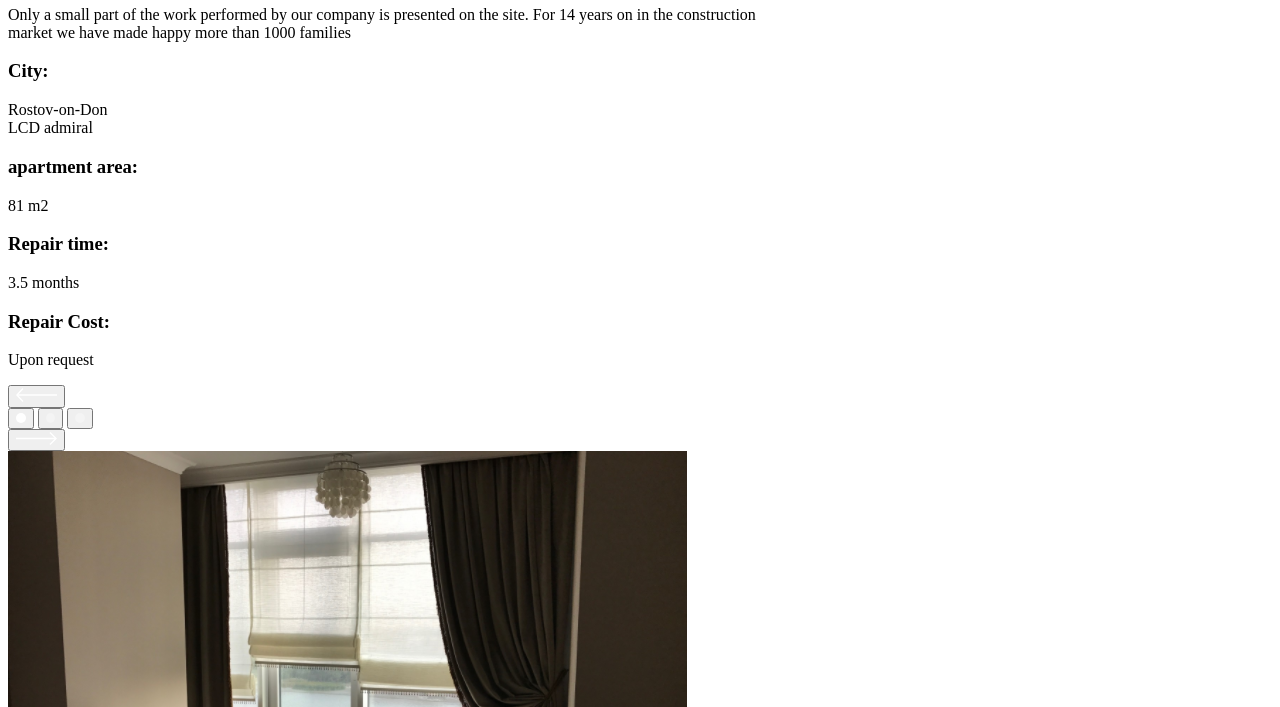
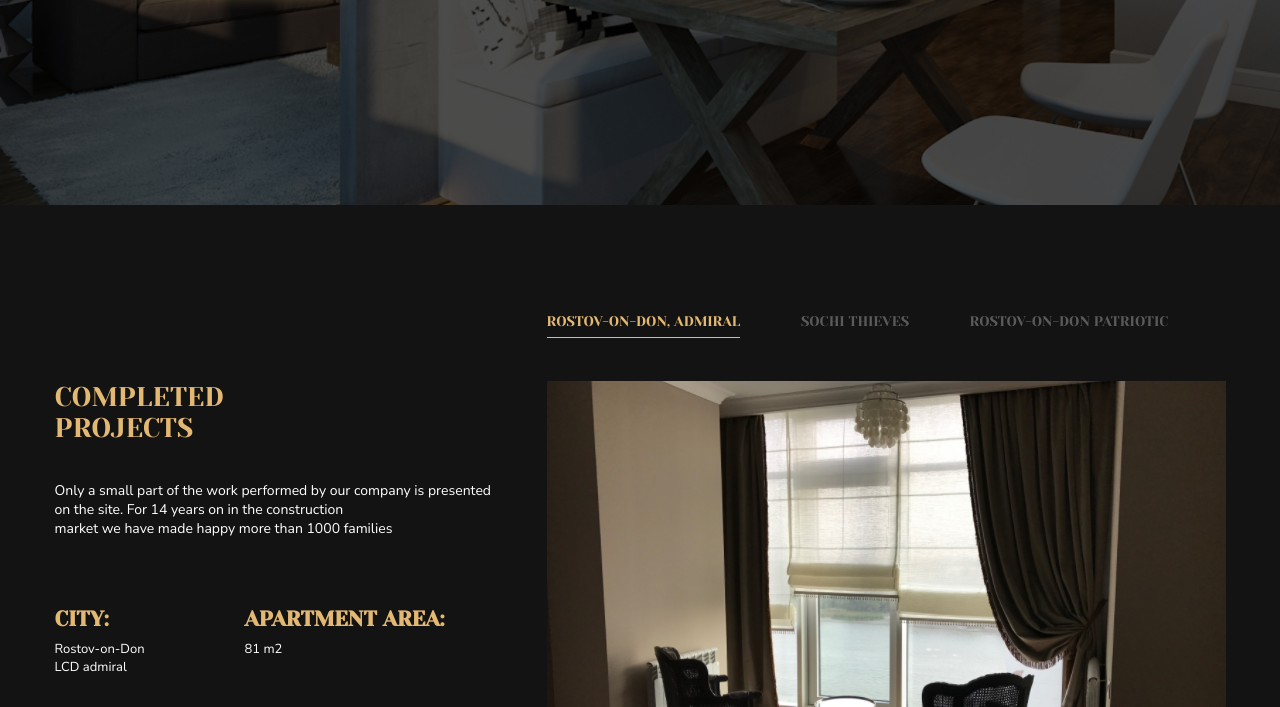
Before and after one commit to serenkov6/practical-work-design-project-serenkov, a plain HTML site: page index.html in a window 1280 px wide. Shown: the part 585-1292 px from the top of the page. Drawn offline with Linux system fonts and the light colour scheme; files whose address does not match are found by name.

Commit message:
Update index.html

```diff
--- a/index.html
+++ b/index.html
@@ -3,7 +3,7 @@
 <head>
     <meta charset="UTF-8">
     <meta name="viewport" content="width=device-width, initial-scale=1.0">
-    <link rel="stylesheet" href="../Проект Сайт студии дизайна/css/style.css">
+    <link rel="stylesheet" href="../css/style.css">
     <title>Сайт студии дизайна</title>
 </head>
 <body>
```
